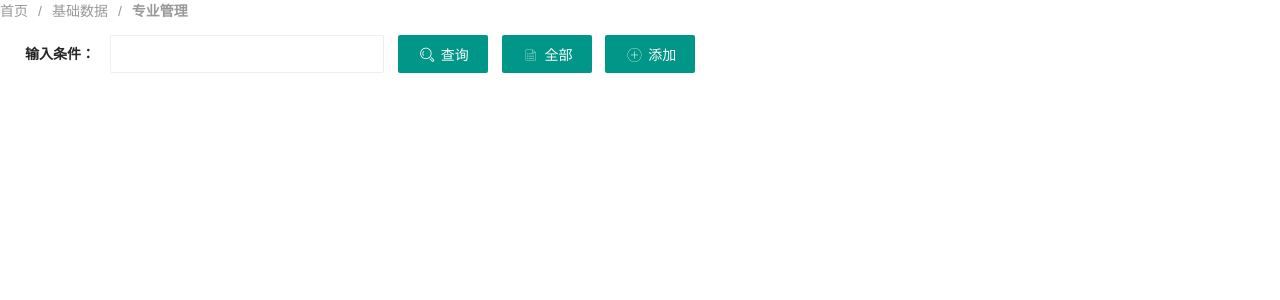
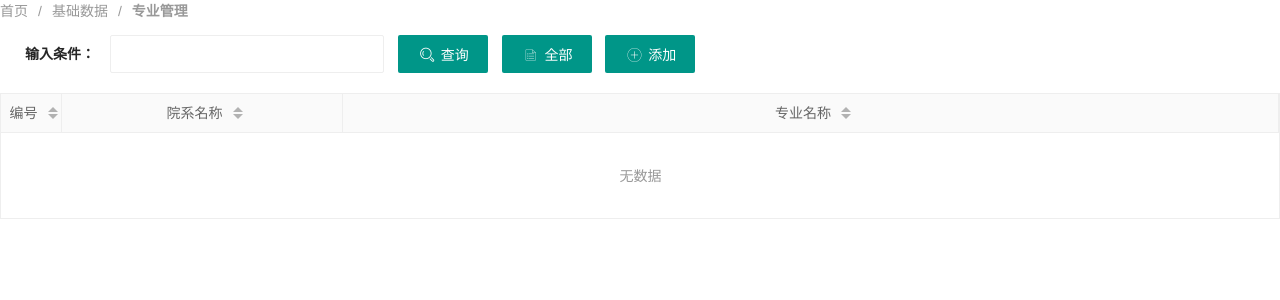
Before and after one commit to zane4649/StudentMgr, a Django app: page /basic/major/ in a window 1280 px wide. Shown: the top 300 px of the page. Run offline with Django 3.2, Linux system fonts and the light colour scheme; data that the repository does not hold is empty.

Commit message:
专业课程数据展示

```diff
--- a/apps/basicweb/templates/basic/major.html
+++ b/apps/basicweb/templates/basic/major.html
@@ -3,7 +3,7 @@
 
 <!-- 修改标题 -->
 {% block title %}
-专业管理
+    专业管理
 {% endblock %}
 
 <!-- 修改当前页面css -->
@@ -18,10 +18,38 @@
 
 <!-- 修改当前页面的内容 -->
 {% block content %}
-
+    <!-- 内容03 -->
+    <table class="layui-hide" id="tableArea"></table>
 {% endblock %}
 
 <!-- 添加当前页面的js文件 -->
 {% block js %}
+<script>
+    // 入口函数
+    $(function (){
+        // 初始化表格
+        initTable();
+    });
+
+    // 初始化表格
+    function initTable(){
+        // 使用layui table插件
+        layui.use('table', function (){
+            //实例化一个表格对象
+            let table = layui.table;
+
+            // 开始渲染表格
+            table.render({
+                elem: '#tableArea'
+                ,url: "{% url 'list_major' %}"
+                ,cols:[[
+                    {type:'numbers', width:60, title: '编号', align:'center',sort: true}
+                    ,{field:'faculty__name', width:280, title: '院系名称', align:'center', sort: true}
+                    ,{field:'name',  title: '专业名称', align:'center', sort: true}
+                ]]
+            });
+        })
+    }
+</script>
 
 {% endblock %}
--- a/apps/basicweb/urls.py
+++ b/apps/basicweb/urls.py
@@ -14,4 +14,5 @@ urlpatterns = [
 
     # 专业管理
     path('major/', major.index, name='major'),
+    path('major/list/', major.list_values, name='list_major'),
 ]
--- a/apps/basicweb/views/major.py
+++ b/apps/basicweb/views/major.py
@@ -1,4 +1,15 @@
-from django.shortcuts import render
+from django.shortcuts import render, HttpResponse
+from apps.basicweb.models import Major
+from django.http import JsonResponse
 
 def index(request):
     return render(request, 'basic/major.html')
+
+def list_values(request):
+    """获取数据"""
+    # 获取所有的数据
+    objs = list(Major.objects.all().values('id', 'name', 'faculty__name'))
+
+    # 定义一个返回值类型
+    res = {'code':0, 'data':objs}
+    return JsonResponse(res)
```
